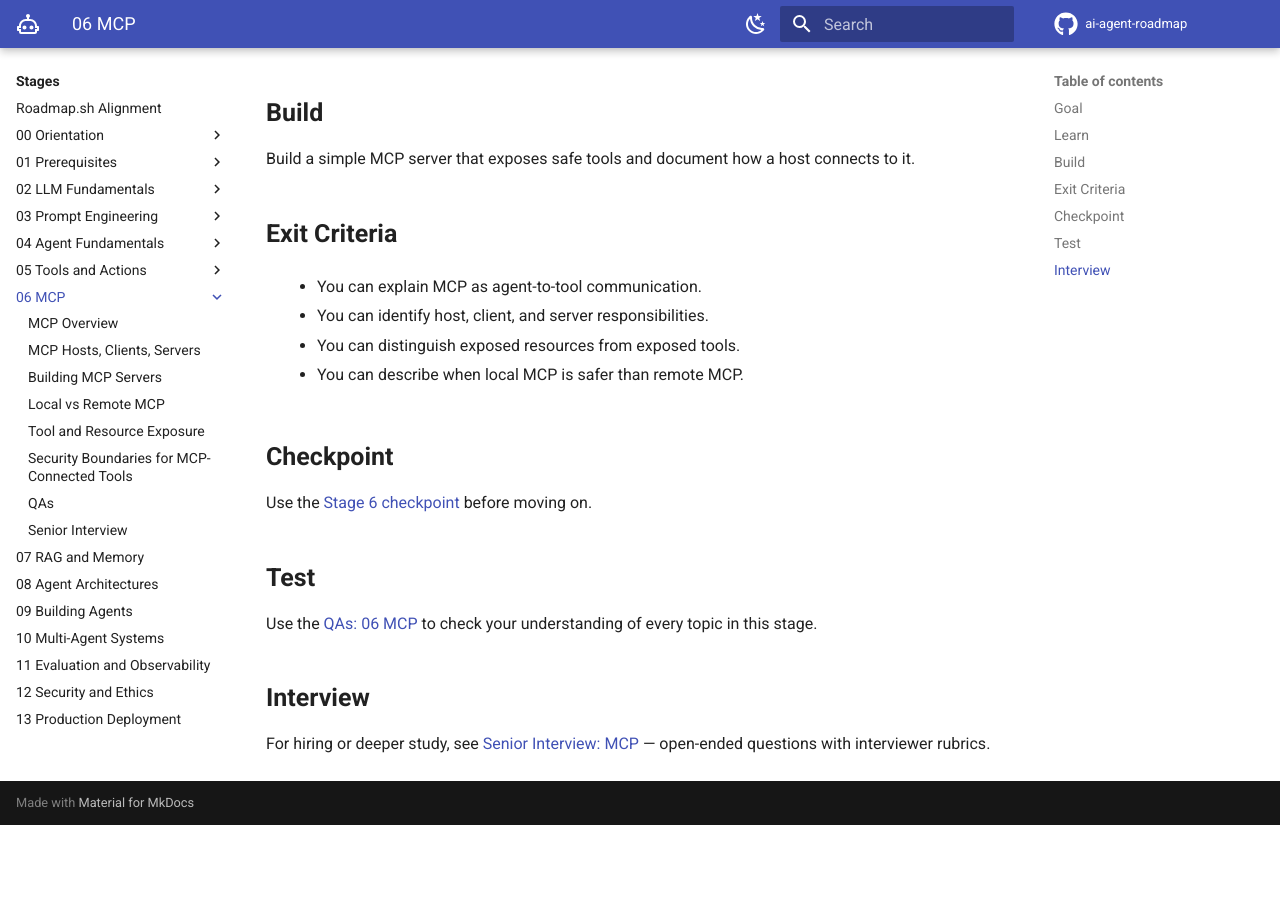
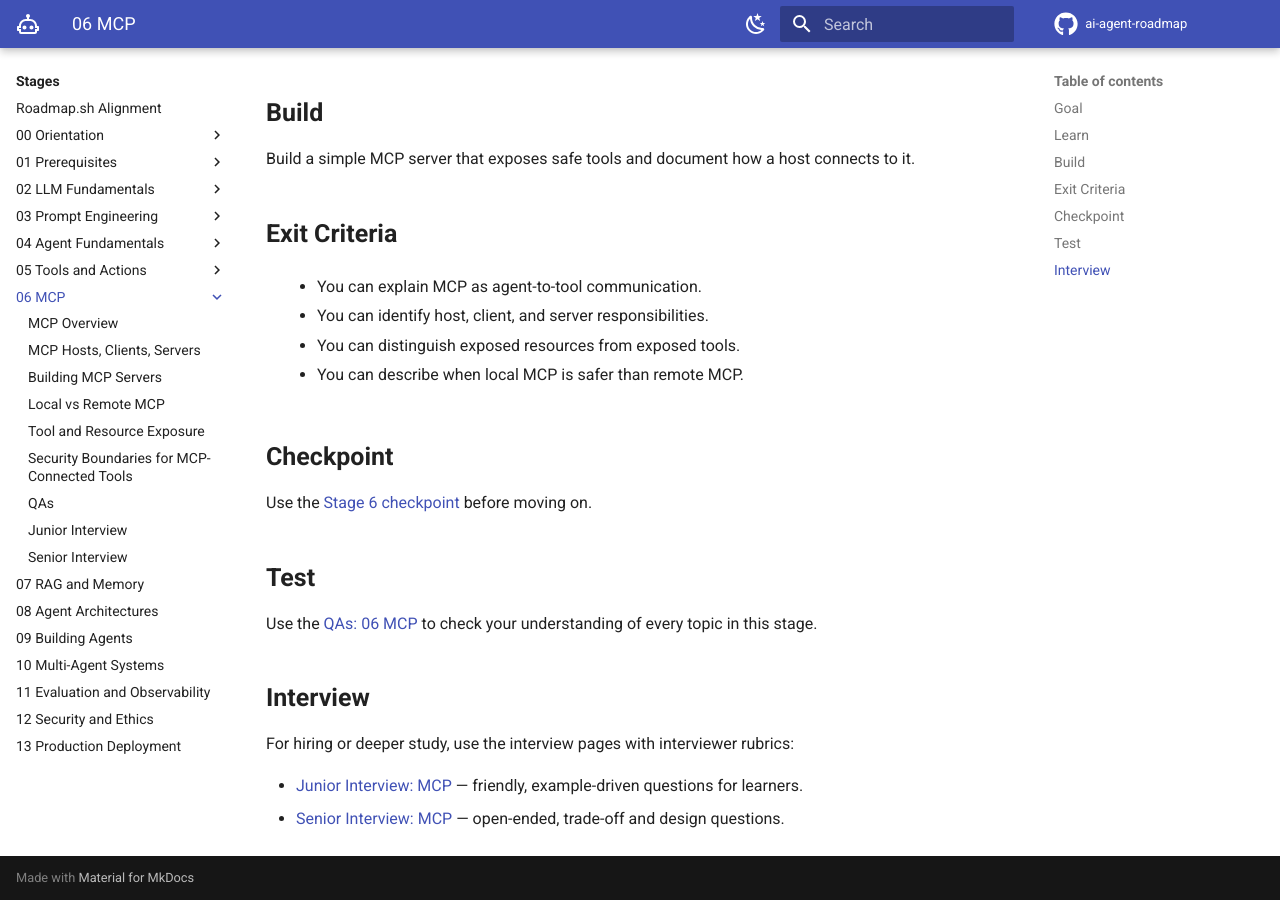
Before and after one commit to AceronX/ai-agent-roadmap, an MkDocs documentation site: the page built from docs/stages/06-mcp/index.md, in a window 1280 px wide and 900 px high, scrolled down 701 px. Built offline with MkDocs 1.6.1 and Material for MkDocs 9.7.7, drawn with Linux system fonts in a browser that asks for light colours; comment, search, counter and statistics services are not loaded; before the commit the page ends 1526 px from its top, so only the background shows below that.

Commit message:
docs: add junior MCP interview page
Friendly, example-driven entry-level questions with good-answer cues
and hints, plus a light warm-up task. Linked from the stage index and nav.

```diff
--- a/docs/stages/06-mcp/index.md
+++ b/docs/stages/06-mcp/index.md
@@ -37,4 +37,7 @@ Use the [QAs: 06 MCP](test/index.md) to check your understanding of every topic
 
 ## Interview
 
-For hiring or deeper study, see [Senior Interview: MCP](interview/index.md) — open-ended questions with interviewer rubrics.
+For hiring or deeper study, use the interview pages with interviewer rubrics:
+
+- [Junior Interview: MCP](interview-junior/index.md) — friendly, example-driven questions for learners.
+- [Senior Interview: MCP](interview/index.md) — open-ended, trade-off and design questions.
--- a/mkdocs.yml
+++ b/mkdocs.yml
@@ -128,6 +128,7 @@ nav:
           - Tool and Resource Exposure: stages/06-mcp/tool-and-resource-exposure/index.md
           - Security Boundaries for MCP-Connected Tools: stages/06-mcp/security-boundaries-conn-tool/index.md
           - QAs: stages/06-mcp/test/index.md
+          - Junior Interview: stages/06-mcp/interview-junior/index.md
           - Senior Interview: stages/06-mcp/interview/index.md
       - 07 RAG and Memory: stages/07-rag-and-memory/index.md
       - 08 Agent Architectures: stages/08-agent-architectures/index.md
```
Also changed, not shown: docs/stages/06-mcp/interview-junior/index.md (added, +82 -0 lines).
